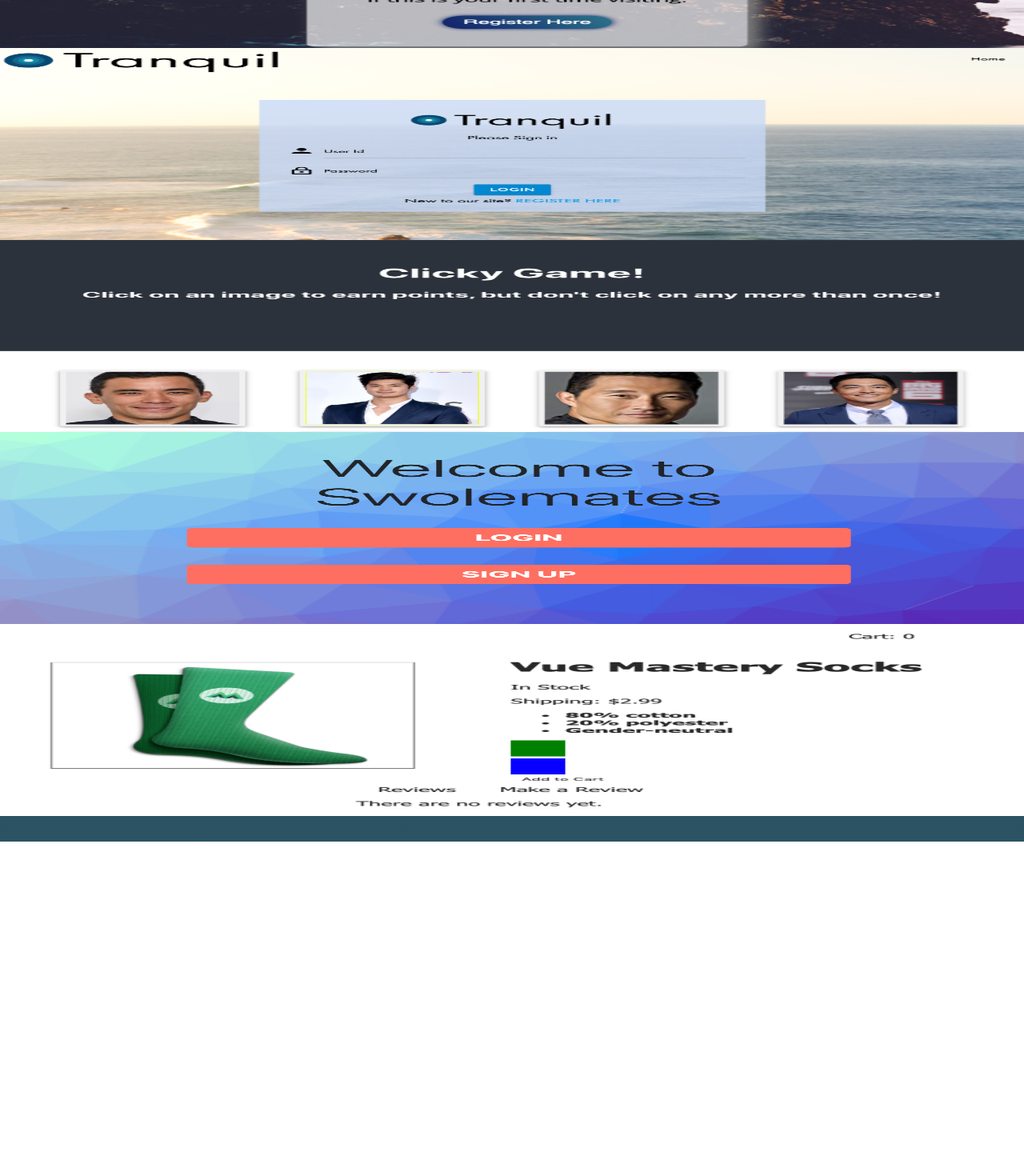
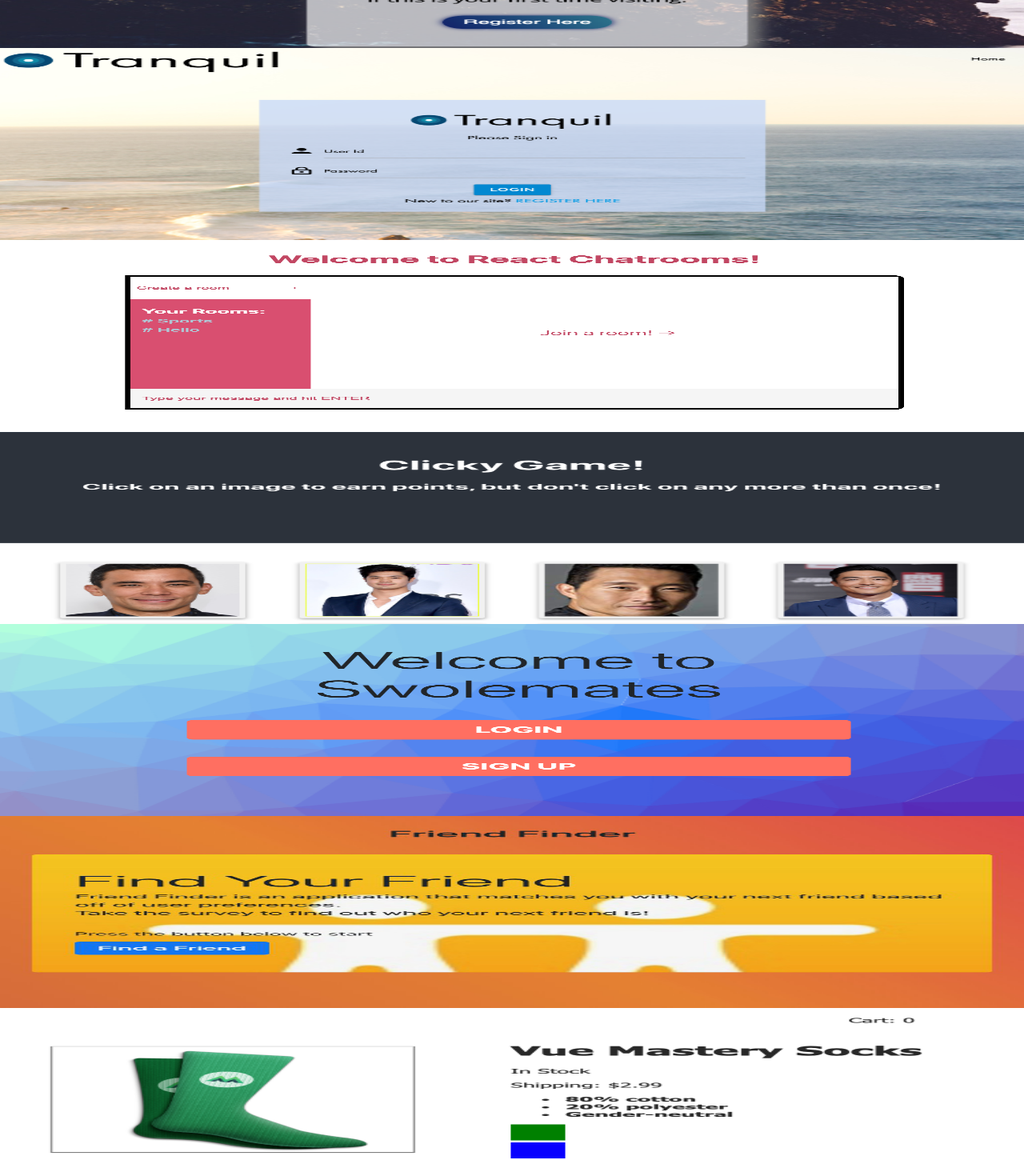
Before and after one commit to Tangerinez/Portfolio, a React (Create React App) app in the folder portfolio/: page / in a window 1280 px wide. Shown: the part 2135-3585 px from the top of the page at 80% size. Before the commit the page ends 3187 px from the top, so only its background shows below. Built offline with nearby package versions, Linux system fonts and the light colour scheme.

Commit message:
Finished adding all project images

```diff
--- a/portfolio/src/components/Projects/Projects.js
+++ b/portfolio/src/components/Projects/Projects.js
@@ -11,8 +11,10 @@
         <ProjectCard imgURL="./wavely-about-page.png" alt="wavely-about-page" />
         <ProjectCard imgURL="./locals.png" alt="locals" />
         <ProjectCard imgURL="./tranquil.png" alt="tranquil" />
+        <ProjectCard imgURL="./react-chatroom.png" alt="react-chatroom" />
         <ProjectCard imgURL="./clicky-game.png" alt="clicky-game" />
         <ProjectCard imgURL="./swolemates.png" alt="swolemates" />
+        <ProjectCard imgURL="./friend-finder.png" alt="friend-finder" />
         <ProjectCard imgURL="./shopping-cart.png" alt="shopping-cart" />
       </div>
     </div>
```
Also changed, not shown: portfolio/public/friend-finder.png (added), portfolio/public/react-chatroom.png (added).
